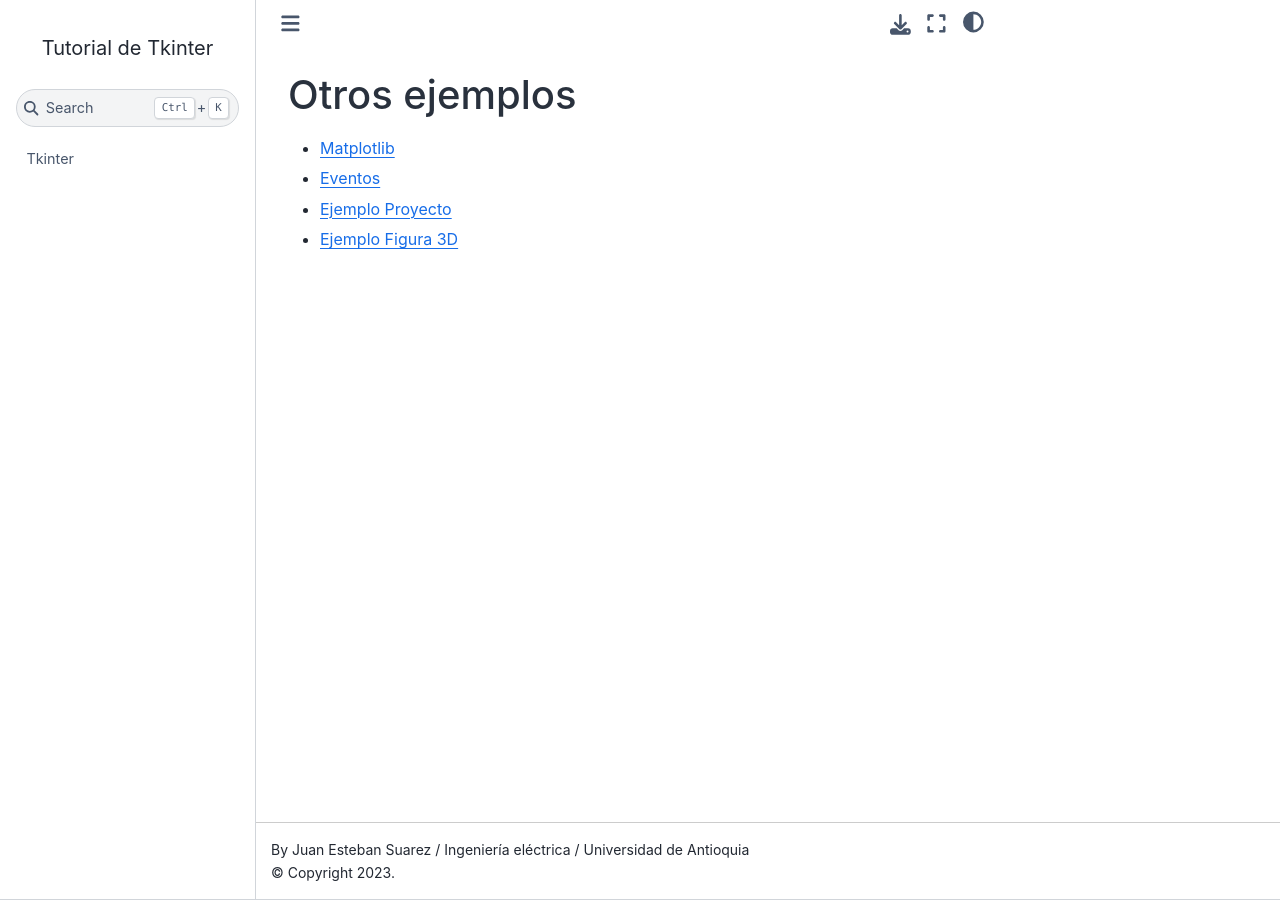
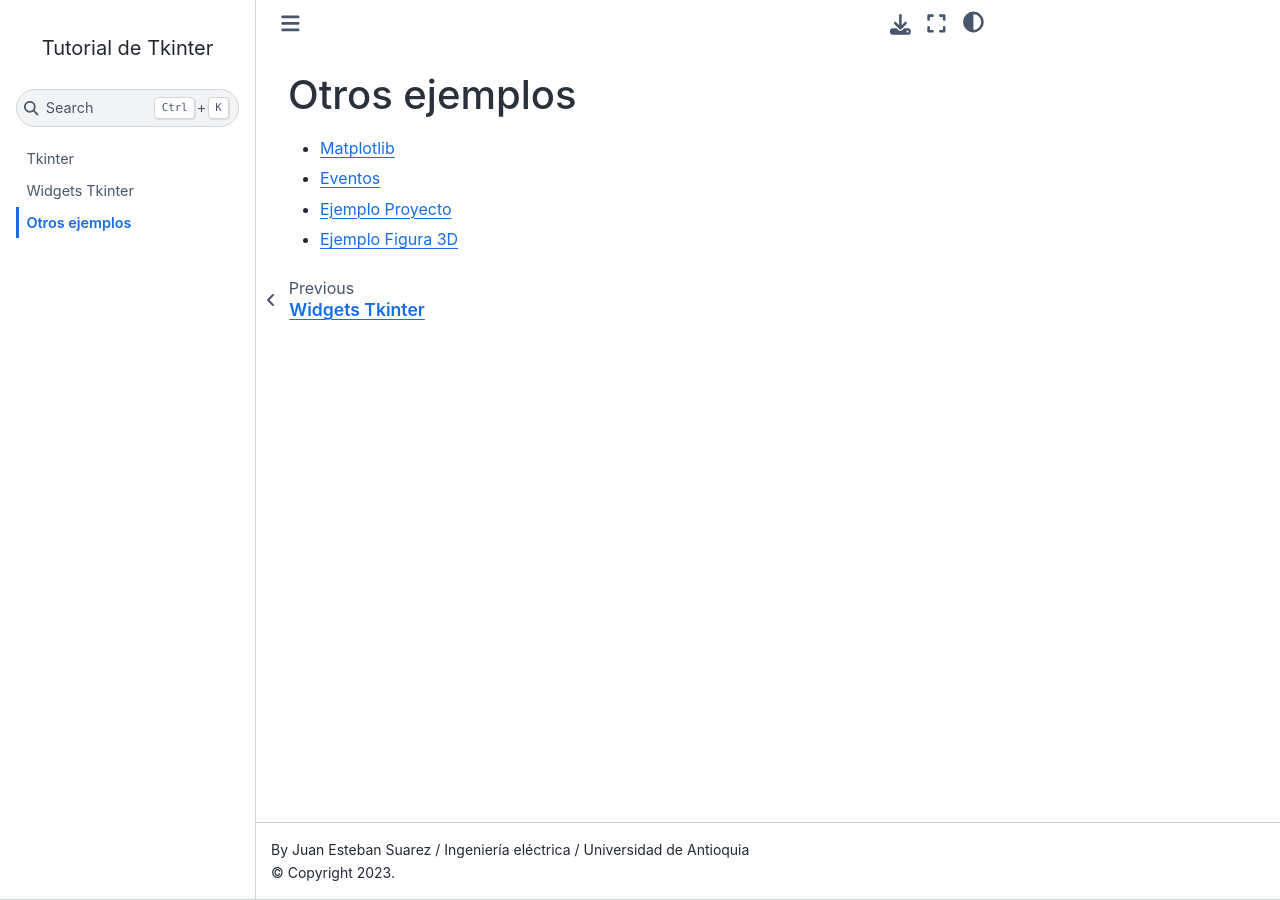
Before and after one commit to juan-suarezp/Tk, a Jupyter Book: the page built from content/otros.md, in a window 1280 px wide. Built offline with Jupyter Book 1.0.4 settings and Sphinx 7.4.7 and the Sphinx Book theme 1.1.4, drawn with Linux system fonts in a browser that asks for light colours.

Commit message:
Update _toc.yml

```diff
--- a/_toc.yml
+++ b/_toc.yml
@@ -1 +1,3 @@
 - file: intro
+- file: content/widgets
+- file: content/otros
```
